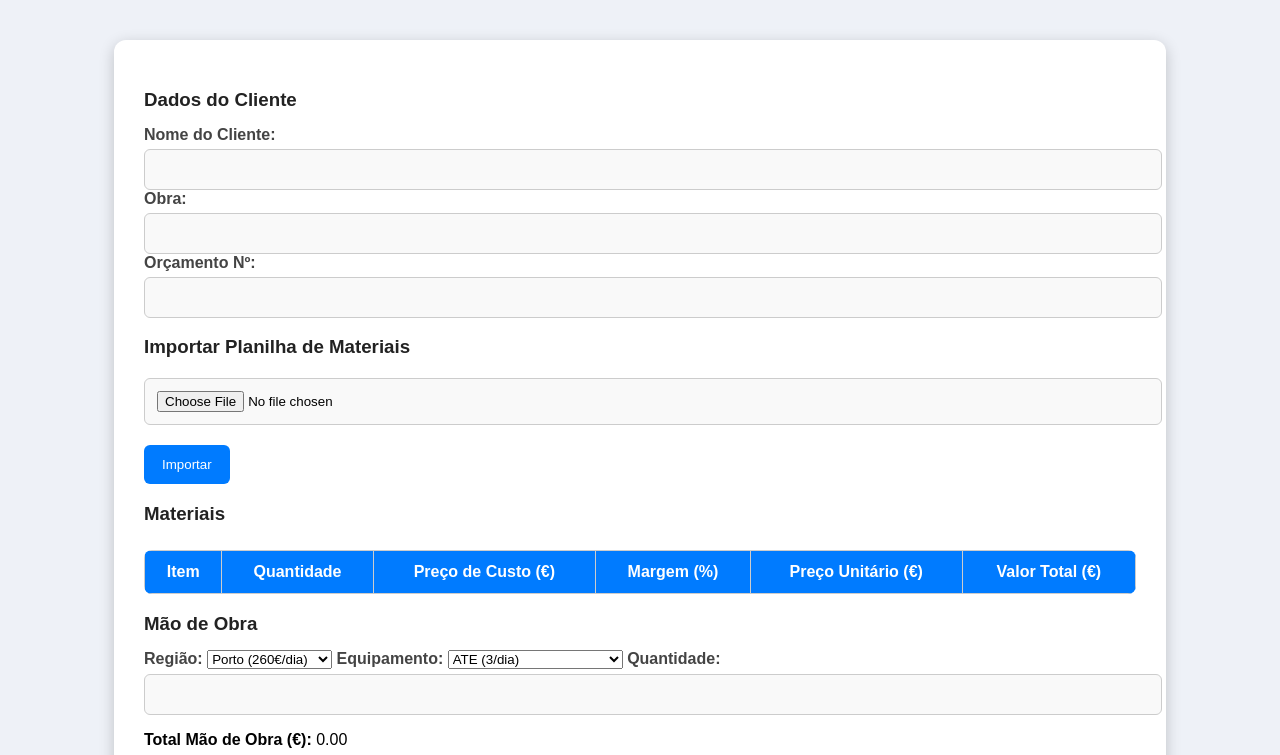
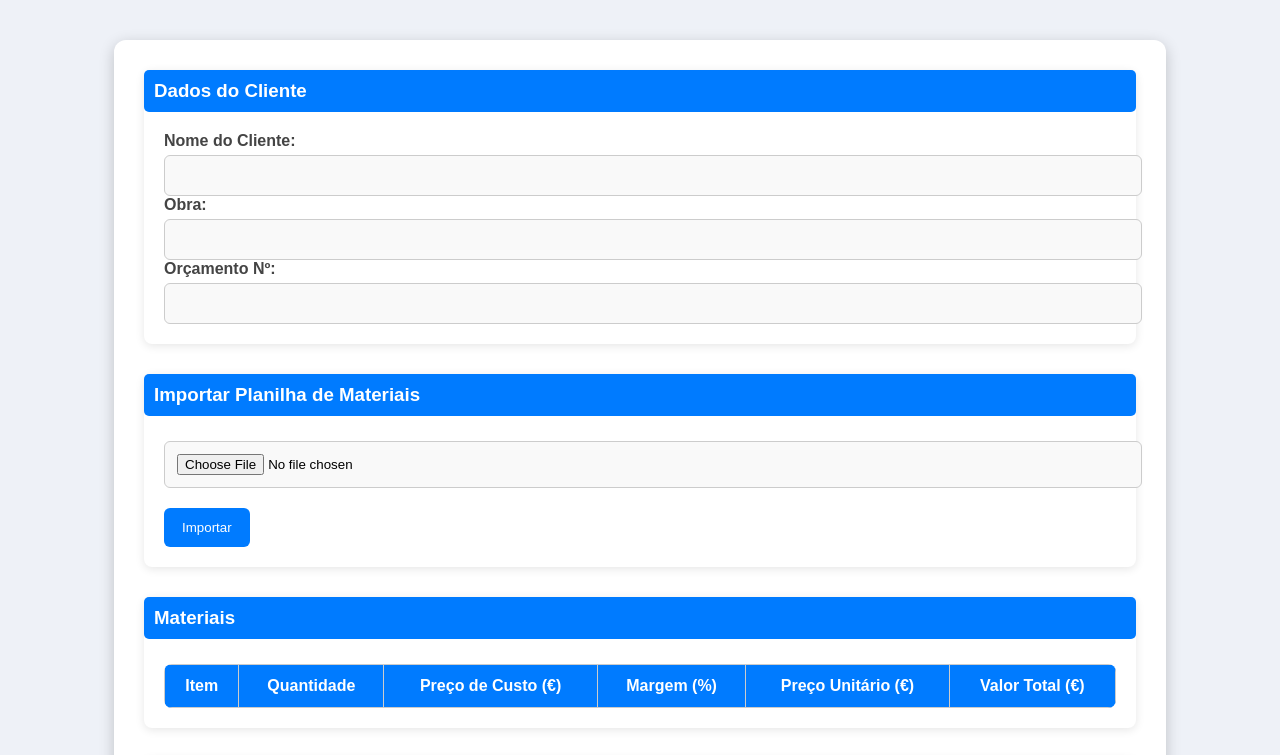
Before and after one commit to 0xdavidmorato/ited, a plain HTML site: page index.html in a window 1280 px wide. Shown: the top 755 px of the page. Drawn offline with Linux system fonts and the light colour scheme.

Commit message:
Update styles.css

```diff
--- a/styles.css
+++ b/styles.css
@@ -40,16 +40,6 @@ input:focus {
     border-color: #007bff;
     outline: none;
     background: #ffffff;
-}
-
-#materiaisTabela td input {
-    width: 90%;
-    max-width: 100%;
-    padding: 8px;
-}
-
-#materiaisTabela input[type="number"] {
-    width: 70%;
 }
 
 table {
@@ -108,3 +98,65 @@ form label {
 form input {
     margin-bottom: 15px;
 }
+
+/* Separação de áreas */
+
+.section {
+    margin-bottom: 30px;
+    padding: 20px;
+    background: #ffffff;
+    border-radius: 8px;
+    box-shadow: 0px 2px 10px rgba(0, 0, 0, 0.1);
+}
+
+.section h3 {
+    background: #007bff;
+    color: white;
+    padding: 10px;
+    border-radius: 5px;
+    margin: -20px -20px 20px -20px;
+}
+
+/* Ajuste específico para Materiais */
+#materiaisTabela td input {
+    width: 90%;
+    max-width: 100%;
+    padding: 8px;
+}
+
+/* Ajuste específico para Mão de Obra */
+.mao-de-obra-group {
+    display: flex;
+    flex-wrap: wrap;
+    gap: 20px;
+}
+
+.mao-de-obra-group label {
+    flex: 1;
+}
+
+/* Ajuste específico para Deslocação */
+#total_deslocacao {
+    font-size: 18px;
+    font-weight: bold;
+}
+
+select {
+    width: 100%;
+    padding: 12px;
+    border: 1px solid #ccc;
+    border-radius: 6px;
+    background: #f9f9f9;
+    transition: all 0.3s ease;
+}
+
+select:focus {
+    border-color: #007bff;
+    background: #ffffff;
+}
+
+p {
+    font-size: 16px;
+    font-weight: bold;
+    margin-top: 10px;
+}
```
